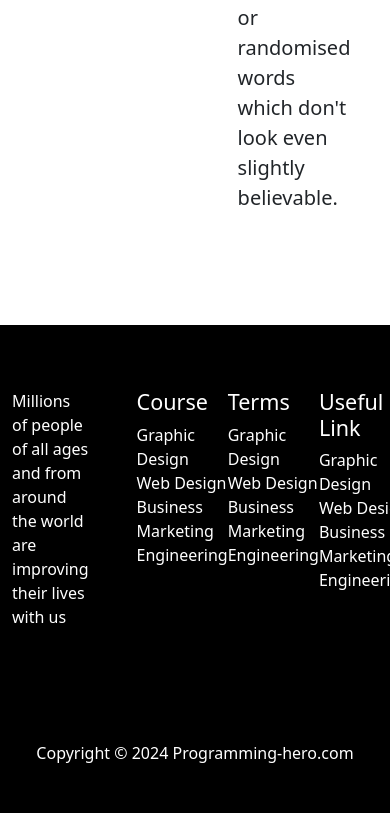
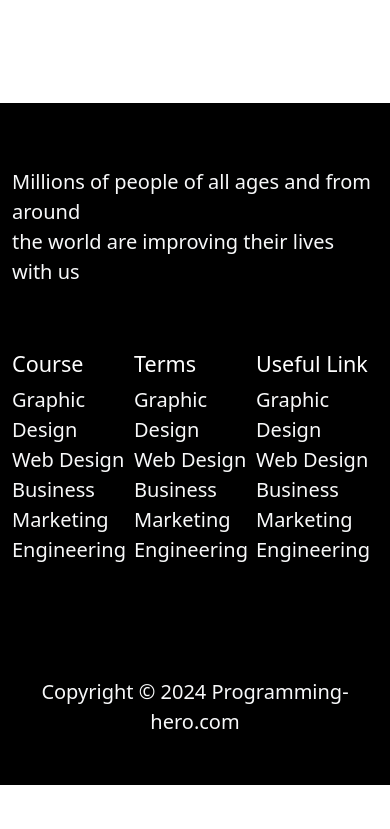
Before and after one commit to Khadiza-Dev/e-school-resources-main, a plain HTML site: page index.html in a window 390 px wide. Shown: the part 4384-5213 px from the top of the page. After the commit the page ends 5185 px from the top, so only its background shows below. Drawn offline with nearby package versions, Linux system fonts and the light colour scheme.

Commit message:
responsive-done

```diff
--- a/index.html
+++ b/index.html
@@ -146,7 +146,7 @@
  <!-- ################################# Testimonial ################################### -->
   <section class="container pb-5">
     <p class="text-center fs-1 fw-bolder pb-2">Testimonial</p>
-    <div class="testimonial d-flex col py-5 px-5 column-gap-5 align-items-center justify-content-center">
+    <div class="testimonial d-flex col py-5 px-5 column-gap-5 align-items-center justify-content-center  flex-sm-column flex-md-row flex-column row-gap-5">
         <img class="img-info" src="Photos/Man.png" alt="#">
 
         <p class="fs-5">There are many variations of passages of Lorem Ipsum available, but the<br>
@@ -159,15 +159,15 @@
 <!-- #######################footer section###################### -->
 <footer class="last-content bg-black">
 <section class="container py-5">
- <div class="box d-flex column-gap-5 pt-3">
-  <div class="people text-white row ">
-    <p>Millions of people of all ages and from around<br>
+ <div class="box d-flex column-gap-5 pt-3    flex-sm-column flex-md-row flex-column row-gap-5 ">
+  <div class="people text-white row">
+    <p class="fs-5 text-light">Millions of people of all ages and from around<br>
       the world are improving their lives with us</p>
     </div>
     <div class="div d-flex col text-white justify-content-around ">
       <div class="terms">
         <h4>Course</h4>
-        <p>
+        <p class="fs-5 text-light">
           Graphic Design<br>
           Web Design<br>
           Business<br>
@@ -178,7 +178,7 @@
 
       <div class="terms ">
         <h4>Terms</h4>
-        <p>
+        <p class="fs-5 text-light">
           Graphic Design<br>
           Web Design<br>
           Business<br>
@@ -188,7 +188,7 @@
       </div>
       <div class="terms">
         <h4>Useful Link </h4>
-        <p>
+        <p class="fs-5 text-light">
           Graphic Design<br>
           Web Design<br>
           Business<br>
@@ -200,7 +200,7 @@
   </div>
  </div>
 </section>
-<p class="text-center text-white py-5">Copyright © 2024 Programming-hero.com</p>
+<p class="text-center text-light py-5 fs-5">Copyright © 2024 Programming-hero.com</p>
 </footer>
 
 
```
